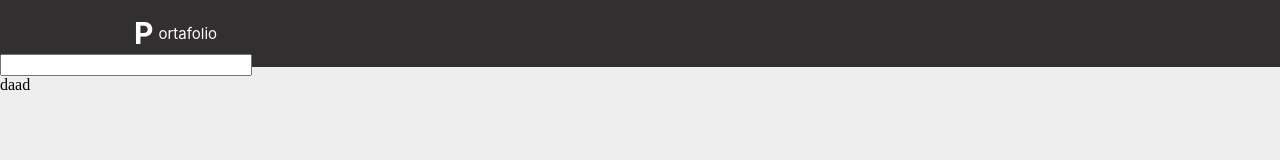
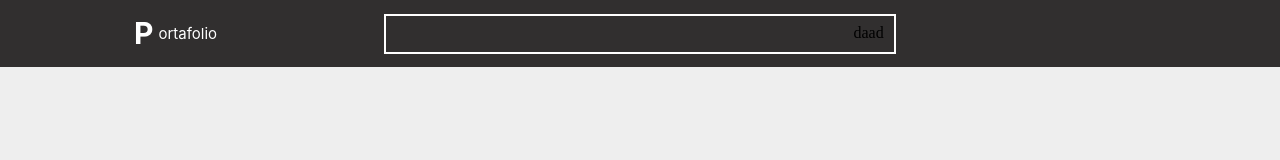
Before and after one commit to MiniT0on/Creaciones, a plain HTML site: page index.html in a window 1280 px wide. Drawn offline with nearby package versions, Linux system fonts and the light colour scheme.

Commit message:
Update Cuerpo_AppPagina.css

```diff
--- a/CSS/Cuerpo_AppPagina.css
+++ b/CSS/Cuerpo_AppPagina.css
@@ -31,7 +31,7 @@ header#Cabezal > div.PRINCIPAL__Cabezal{
 }
 
 header#Cabezal > div.PRINCIPAL__Cabezal > div.LOG__Principal_Cabezal{
-    position: relative;
+    position: absolute;
     background-color: var(--Fondo_LOG__Principal_Cabezal);
     width: 200px;
     height: 100%;
@@ -62,9 +62,38 @@ header#Cabezal > div.PRINCIPAL__Cabezal > div.LOG__Principal_Cabezal > label.El_
     bottom: 0;
 }
 
+header#Cabezal > div.PRINCIPAL__Cabezal > div.BarraBuscadora__Principal_Cabezal{
+    position: relative;
+    width: 40%;
+    height: 100%;
+    top: 0 !important;
+    background-color: var(--Fondo_BarraBuscadora__Principal_Cabezal);
+    margin: 0 auto !important;
+    /* border-radius: 10%; */
+    border: 2px solid white;
+    /* Centreando items */
+    display: flex;
+    align-items: center;
+    justify-content: center;
+}
+
+header#Cabezal > div.PRINCIPAL__Cabezal > div.BarraBuscadora__Principal_Cabezal > input.Input__
+{
+    border: none;
+    height: 80%;
+    width: 90%;
+    background-color: var(--Fondo_Input__);
+    color: white;
+    font-family: Verdana, Geneva, Tahoma, sans-serif;
+    font-size: 15px;
+    letter-spacing: 1.4px;
+}
+
 :root{
     --Fondo_Header: #312f2f;
     --Fondo_Main: transparent;
     --Fondo_PRINCIPAL_Cabezal: transparent;
     --Fondo_LOG__Principal_Cabezal: transparent;
+    --Fondo_BarraBuscadora__Principal_Cabezal: transparent;
+    --Fondo_Input__: transparent;
 }
```
